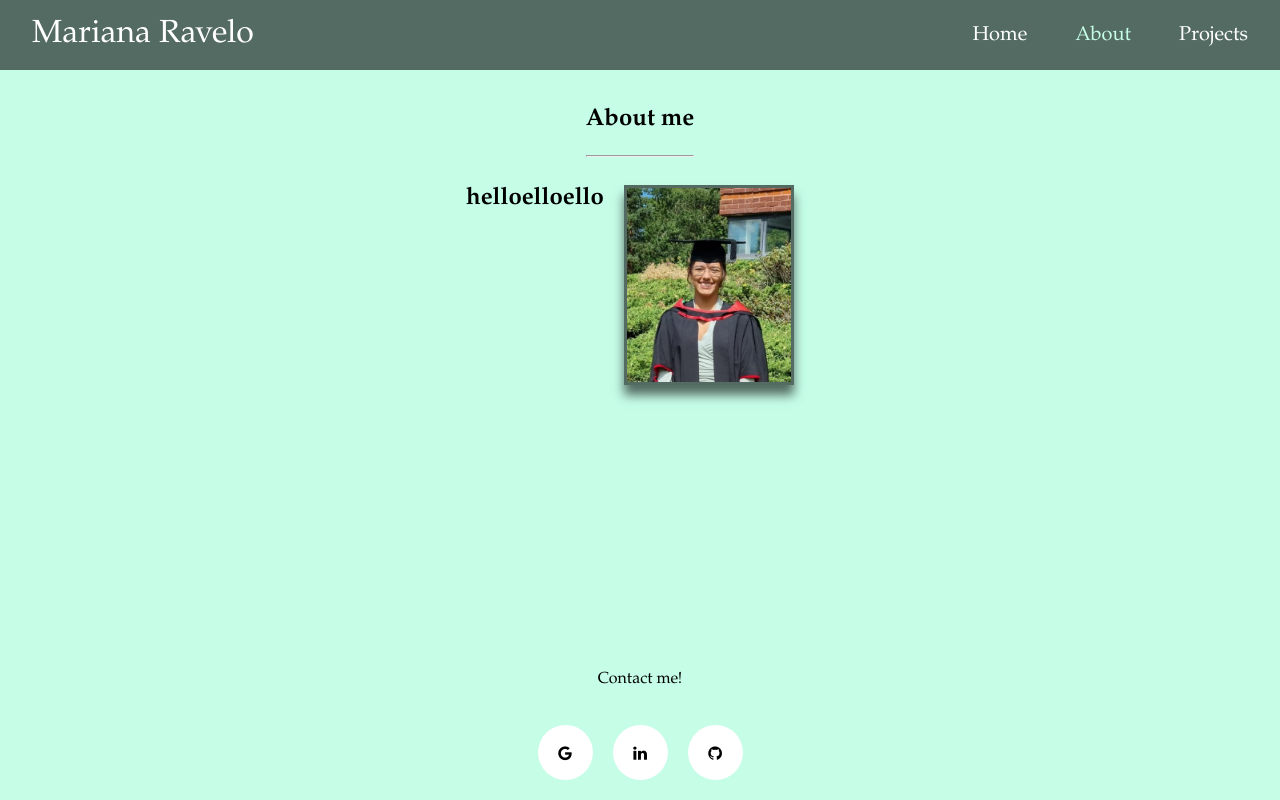
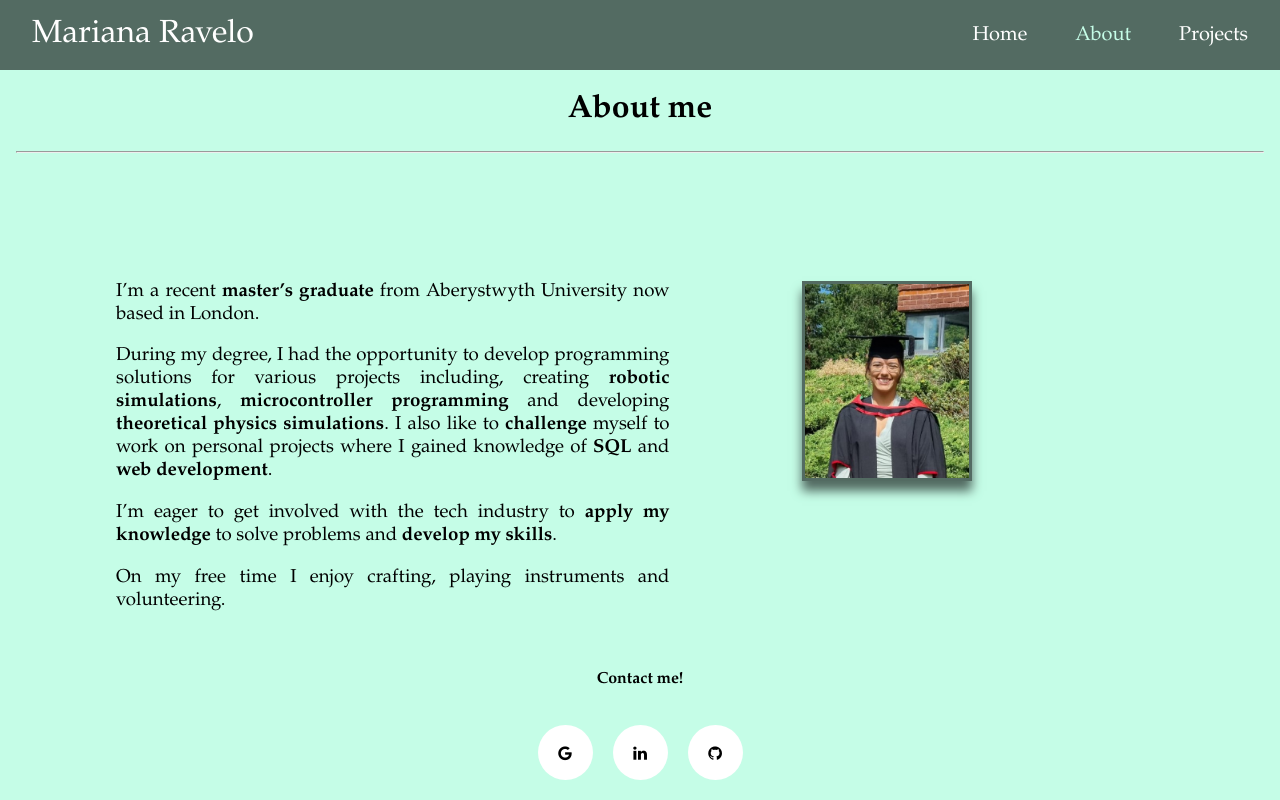
Before and after one commit to Mariana-Ravelo/mari-website, a React (Create React App) app: page /about in a window 1280 px wide. Built offline with nearby package versions, Linux system fonts and the light colour scheme.

Commit message:
improved styling and finished about page

```diff
--- a/src/components/footer.js
+++ b/src/components/footer.js
@@ -4,7 +4,7 @@ const Footer = () => {
     return (
         <footer className="footer">
             <link rel="stylesheet" href="https://cdnjs.cloudflare.com/ajax/libs/font-awesome/4.7.0/css/font-awesome.min.css"></link>
-            <p>Contact me!</p>
+            <p><strong>Contact me!</strong></p>
             <div class="wrapper">
                 <a href="mailto:maravelo200@gmail.com" class="fa fa-google"></a>
                 <a href="https://www.linkedin.com/in/mariana-ravelo-guedez/" class="fa fa-linkedin" target="_blank" rel="noreferrer"></a>
--- a/src/pages/About.js
+++ b/src/pages/About.js
@@ -2,16 +2,23 @@ import myPic from "../assets/mari.jpg";
 
 function About() {
     return (
-        <div class="flex-container">
-            <div class="flex-1">
-                <h2>About me</h2>
-                <hr></hr>
+        <>
+            <h1>About me</h1>
+            <hr></hr>
+            <div class="about-container">
+                <div class="about-description">
+                    <h3>I’m a recent <b>master’s graduate</b> from Aberystwyth University now based in London.</h3>
+                    <h3>During my degree, I had the opportunity to develop programming solutions for various projects including,
+                        creating <b>robotic simulations</b>, <b>microcontroller programming</b> and developing <b>theoretical physics simulations</b>.
+                        I also like to <b>challenge</b> myself to work on personal projects where I gained knowledge of <b>SQL</b> and <b>web development</b>.</h3>
+                    <h3>I’m eager to get involved with the tech industry to <b>apply my knowledge</b> to solve problems and <b>develop my skills</b>.</h3>
+                    <h3>On my free time I enjoy crafting, playing instruments and volunteering.</h3>
+                </div>
+                <div class="about-pic">
+                    <img src={myPic} alt="me" class="myPic" />
+                </div>
             </div>
-            <div class="flex-2">
-                <h2> helloelloello</h2>
-                <img src={myPic} alt="me" class="myPic" />
-            </div>
-        </div>
+        </>
     )
 }
 
--- a/src/style.css
+++ b/src/style.css
@@ -155,21 +155,29 @@ body {
 }
 
 /* Styling about page */
-.flex-container {
+.about-container {
     display: flex;
-    flex-direction: column;
-    justify-items: center;
-    align-items: center;
+    text-align: center;
+    align-content: flex-start;
+    gap: 1px;
 }
 
-.flex-1 {
-    justify-self: flex-start;
+.about-container > * {
+    padding: 50px;
+    margin: 50px;
+    flex: 1 100%;
+    border-radius: 10px;
 }
 
-.flex-2 {
-    display: inline-flex;
+.about-description {
+    margin-right: -80px;
 }
 
-h2 {
+.about-pic {
+    margin-left: -80px;
+}
+
+h3 {
+    font-weight:normal;
     text-align: justify;
 }
```
